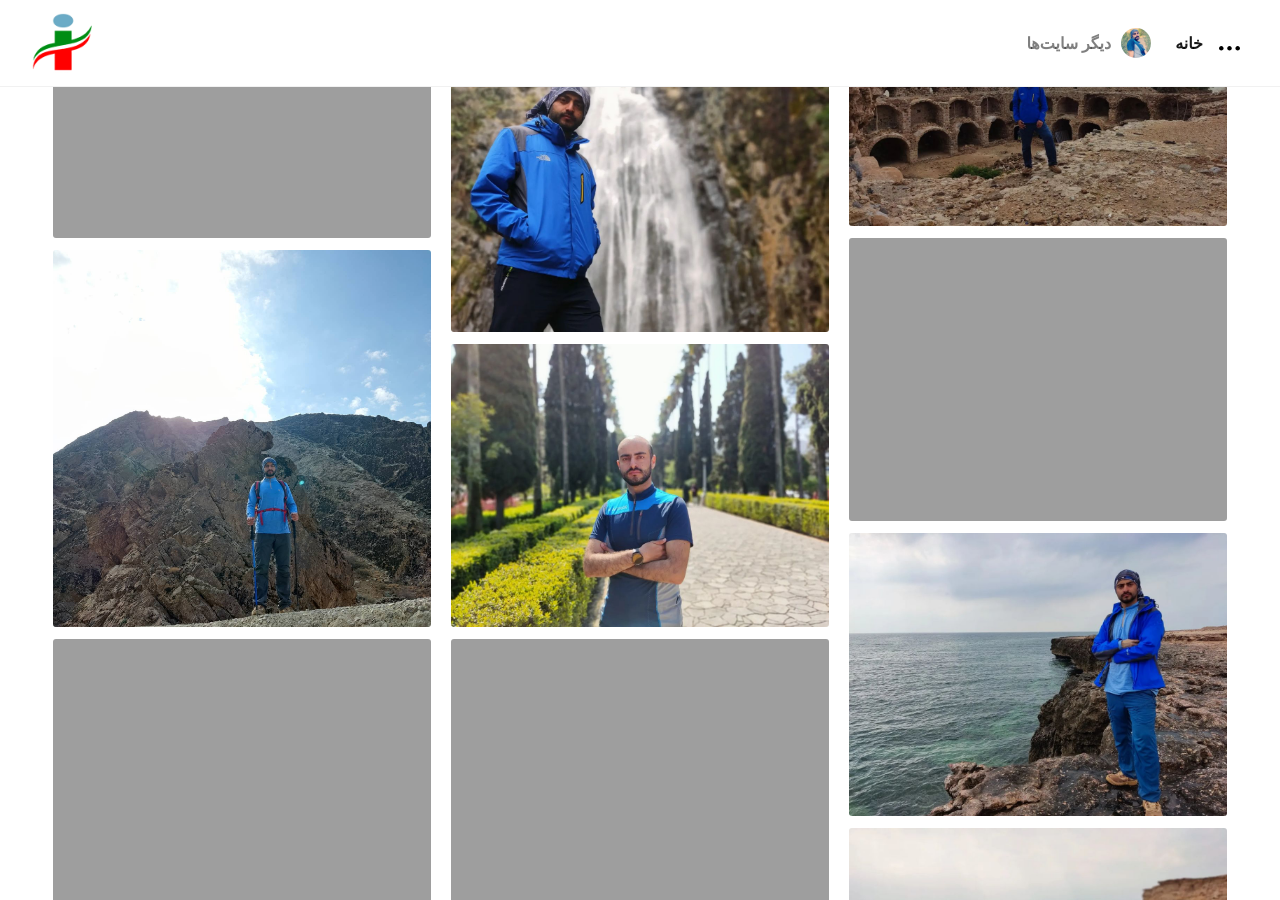
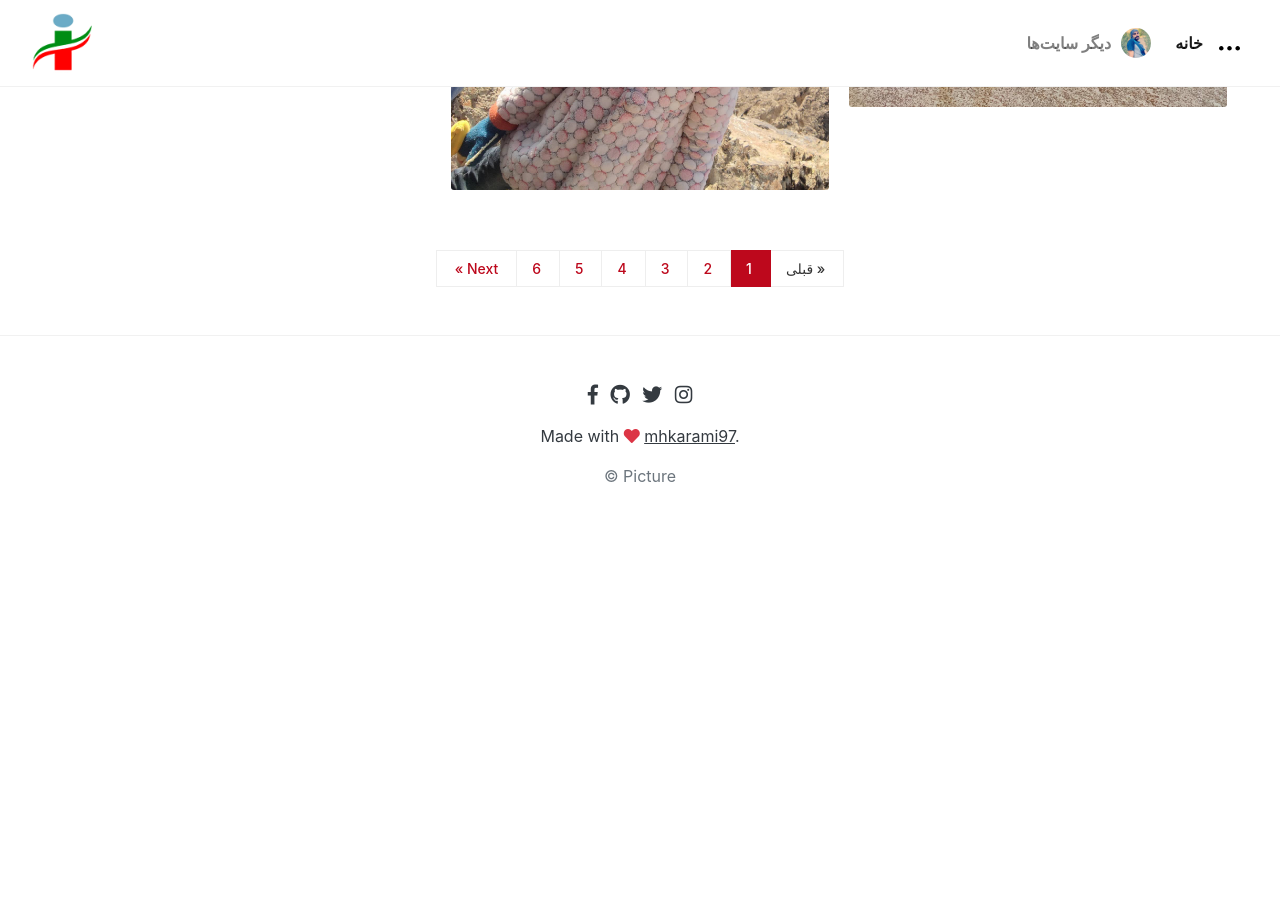
Before and after one commit to MHKarami97/picture, a Jekyll site: the page built from index.html, in a window 1280 px wide and 900 px high, scrolled down 5750 px. Built offline with Jekyll 4.4.1, drawn with Linux system fonts in a browser that asks for light colours; nearby versions of some CDN libraries; library files that are not in the unit come from our copies; the list of posts is cut into pages by our own code; after the commit the page ends 6302 px from its top, so only the background shows below that.

Commit message:
update config

```diff
--- a/_config.yml
+++ b/_config.yml
@@ -39,7 +39,7 @@ markdown: kramdown
 highlighter: rouge
 
 # Pagination
-paginate: 200
+paginate: 50
 
 
 # Exclude metadata and development time dependencies (like Grunt plugins)
```
